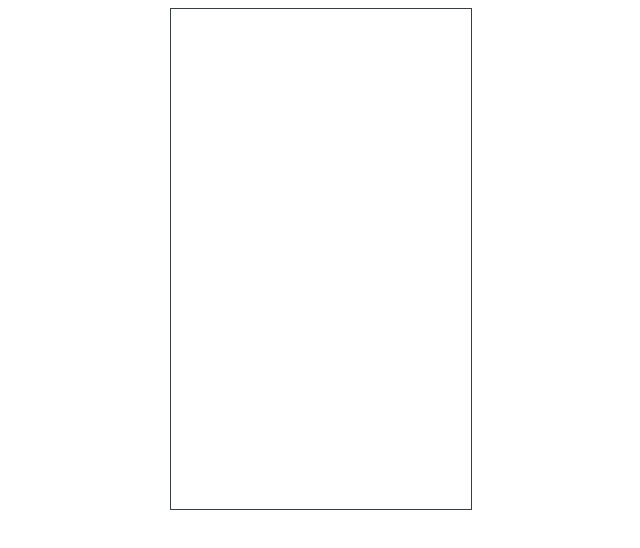
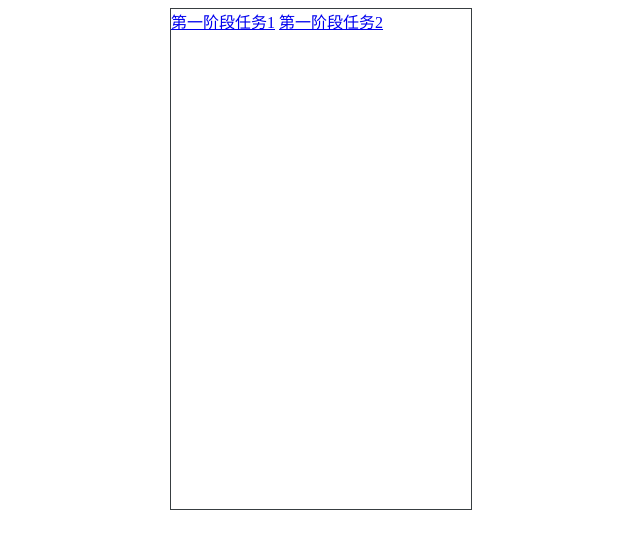
Before and after one commit to cwei-cqupt/orionwei., a plain HTML site: page index.html in a window 1280 px wide. Shown: the whole page, without its empty margins (319-959 px from the left). Drawn offline with Linux system fonts and the light colour scheme.

Commit message:
2016.3.19

```diff
--- a/index.html
+++ b/index.html
@@ -14,7 +14,8 @@
 </head>
 <body>
 <div class="warp">
-    <a href=""></a>
+    <a href="homework/task_1_1_1.html">第一阶段任务1</a>
+    <a href="homework/task_1_2_1.html">第一阶段任务2</a>
 </div>
 </body>
 </html>
```
